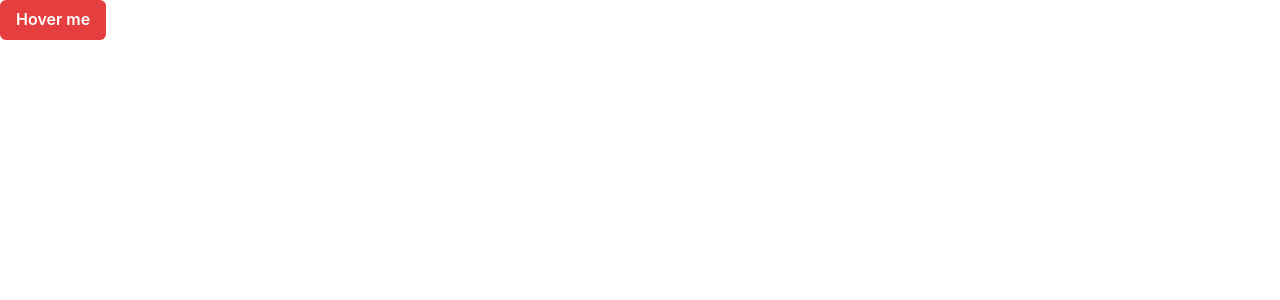
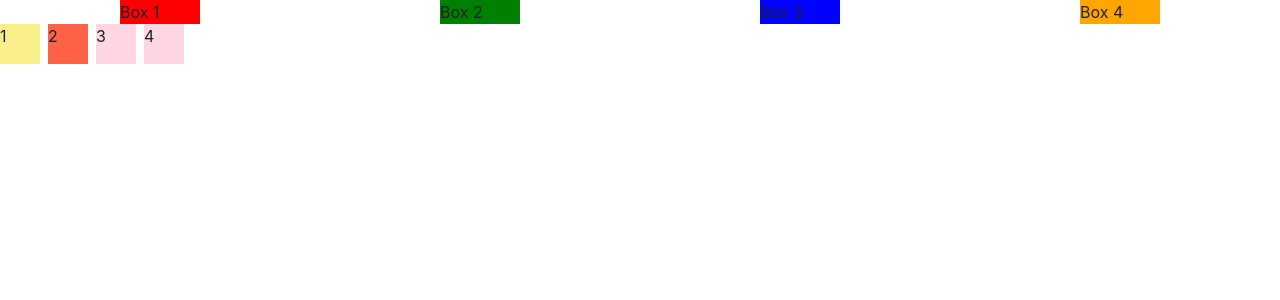
Before and after one commit to syedalirazazaidi/chakra-UI, a React (Create React App) app: page / in a window 1280 px wide. Shown: the top 300 px of the page. Built offline with nearby package versions, Linux system fonts and the light colour scheme.

Commit message:
Add basic concept chakra UI

```diff
--- a/src/App.js
+++ b/src/App.js
@@ -1,12 +1,7 @@
 import Index from './pages'
-import { ChakraProvider } from '@chakra-ui/react'
 
 function App() {
-  return(
-    <ChakraProvider>
-      <Index/>
-    </ChakraProvider>
-  )
+  return <Index />
 }
 
 export default App
--- a/src/index.js
+++ b/src/index.js
@@ -3,11 +3,14 @@ import ReactDOM from 'react-dom/client'
 import './index.css'
 import App from './App'
 import reportWebVitals from './reportWebVitals'
+import { ChakraProvider } from '@chakra-ui/react'
 
 const root = ReactDOM.createRoot(document.getElementById('root'))
 root.render(
   <React.StrictMode>
+    <ChakraProvider>
     <App />
+    </ChakraProvider>
   </React.StrictMode>,
 )
 
--- a/src/pages/index.jsx
+++ b/src/pages/index.jsx
@@ -1,36 +1,40 @@
 import {
-  Flex,
-  Spacer,
-  Center,
-  Text,
-  Square,
-  Box,
-  VStack,
+ Box,
   Button,
   Grid,
   HStack,
   Stack,
   Heading
+  ,Flex,
+  VStack,
+  Text,Square,Center
 } from '@chakra-ui/react'
 import React from 'react'
 
 const Index = () => {
   return (
-    <div>
-
-
-<Button
-  colorScheme="red"
-  _hover={{
-    background: "red.300",
-    color: "white.500",
-  }}
->
-  Hover me
-</Button>
-
-
-    </div>
+  <div>
+    <Flex direction='row' justify='space-around'>
+    <Box bg="red" w='80px'>Box 1</Box>
+    <Box bg="green" w='80px'>Box 2</Box>
+    <Box bg="blue" w='80px'>Box 3</Box>
+    <Box bg="orange" w='80px'>Box 4</Box>
+    </Flex>
+    <Stack direction='row' >
+  <Box w='40px' h='40px' bg='yellow.200'>
+    1
+  </Box>
+  <Box w='40px' h='40px' bg='tomato'>
+    2
+  </Box>
+  <Box w='40px' h='40px' bg='pink.100'>
+    3
+  </Box>
+  <Box w='40px' h='40px' bg='pink.100'>
+    4
+  </Box>
+</Stack>
+  </div>
   )
 }
 
```
